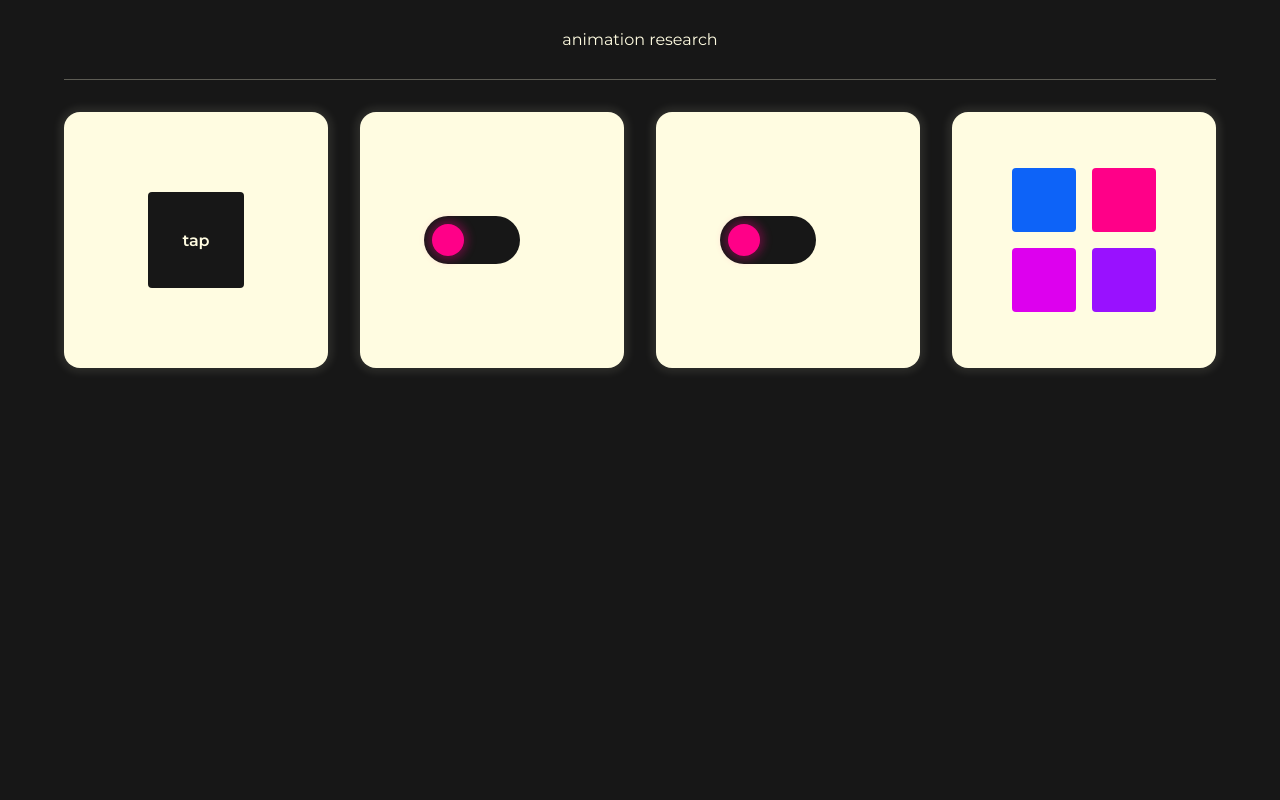
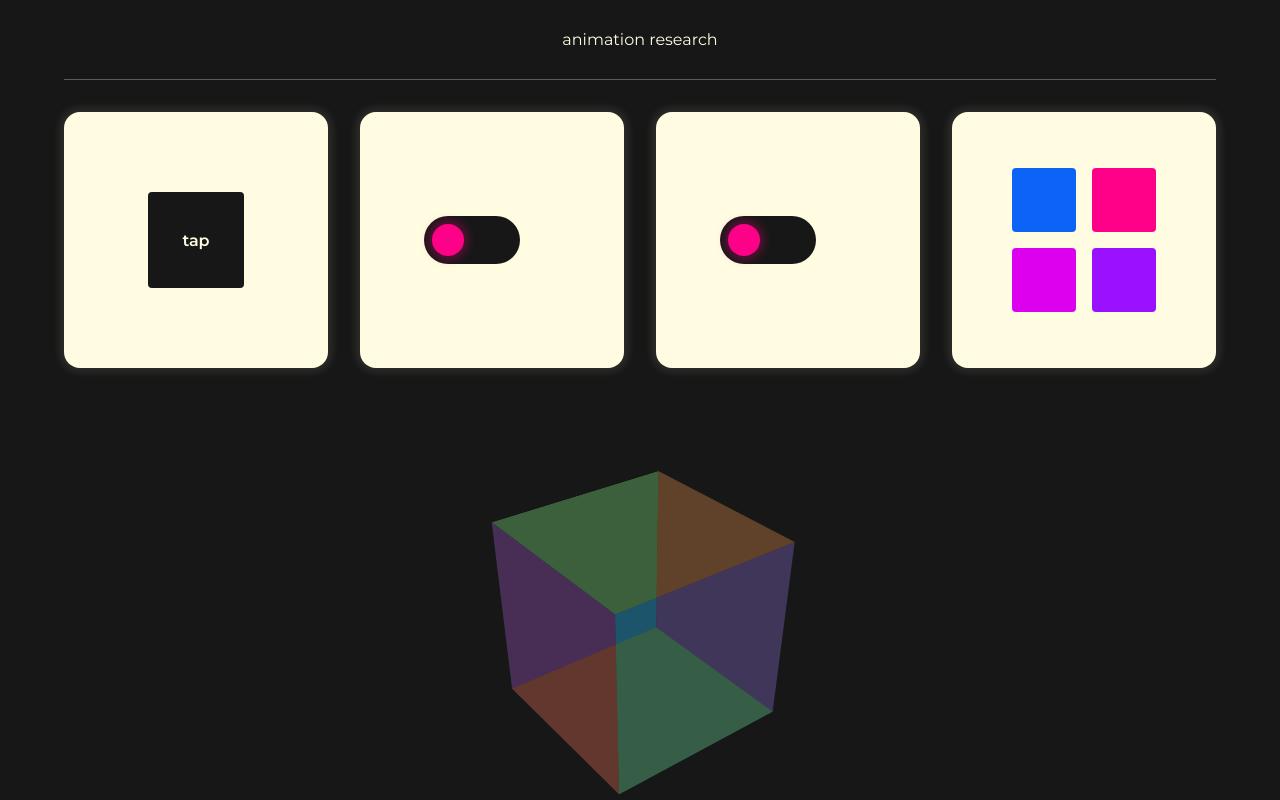
Before and after one commit to qtenebrae/animation-research, a Next.js app: page / in a window 1280 px wide. Built offline with nearby package versions, Linux system fonts and the light colour scheme.

Commit message:
feat: cube with useAnimationFrame

```diff
--- a/public/styles/globals.css
+++ b/public/styles/globals.css
@@ -3,6 +3,7 @@ body {
     max-width: 100vw;
     height: 100vh;
     overflow-x: hidden;
+    scrollbar-width: none;
 }
 
 body {
@@ -30,3 +31,7 @@ button {
     font-size: 1rem;
     border: none;
 }
+
+::-webkit-scrollbar {
+    display: none;
+}
--- a/src/components/home/home.module.css
+++ b/src/components/home/home.module.css
@@ -49,4 +49,49 @@
 .space {
     grid-column: span 4;
     grid-row: span 2;
+
+    display: flex;
+    justify-content: center;
+    align-items: center;
+
+    perspective: 800px;
 }
+
+.cube {
+    width: 200px;
+    height: 200px;
+    position: relative;
+    transform-style: preserve-3d;
+}
+
+.side {
+    position: absolute;
+    width: 100%;
+    height: 100%;
+    opacity: 0.2;
+}
+
+.front {
+    transform: rotateY(0deg) translateZ(100px);
+    background-color: var(--blue);
+}
+.right {
+    transform: rotateY(90deg) translateZ(100px);
+    background-color: var(--pink);
+}
+.back {
+    transform: rotateY(180deg) translateZ(100px);
+    background-color: var(--blue);
+}
+.left {
+    transform: rotateY(-90deg) translateZ(100px);
+    background-color: var(--pink);
+}
+.top {
+    transform: rotateX(90deg) translateZ(100px);
+    background-color: var(--green);
+}
+.bottom {
+    transform: rotateX(-90deg) translateZ(100px);
+    background-color: var(--green);
+}
--- a/src/components/home/home.tsx
+++ b/src/components/home/home.tsx
@@ -2,10 +2,12 @@
 
 import styles from './home.module.css';
 
-import { AnimatePresence, motion } from 'motion/react';
-import { useEffect, useState } from 'react';
+import { AnimatePresence, motion, useAnimationFrame } from 'motion/react';
+import { useEffect, useState, useRef } from 'react';
+
 import { Card } from '@/components/ui/card/card';
 import { Toggle } from '@/components/ui/toggle/toggle';
+import cn from 'classnames';
 
 export const Home = () => {
     const toggleSwitch = () => setIsOn(!isOn);
@@ -17,6 +19,17 @@ export const Home = () => {
         const timeout = setTimeout(() => setOrder(shuffle(order)), 1000);
         return () => clearTimeout(timeout);
     }, [order]);
+
+    const cubeRef = useRef<HTMLDivElement>(null);
+
+    useAnimationFrame(t => {
+        if (!cubeRef.current) return;
+
+        const rotate = Math.sin(t / 10000) * 200;
+        const y = (1 + Math.sin(t / 1000)) * -50 + 50;
+
+        cubeRef.current.style.transform = `translateY(${y}px) rotateX(${rotate}deg) rotateY(${rotate}deg)`;
+    });
 
     return (
         <div className={styles.home}>
@@ -93,14 +106,23 @@ export const Home = () => {
                 </div>
             </Card>
 
-            <div className={styles.space} />
+            <div className={styles.space}>
+                <motion.div className={styles.cube} ref={cubeRef}>
+                    <div className={cn(styles.side, styles.front)} />
+                    <div className={cn(styles.side, styles.left)} />
+                    <div className={cn(styles.side, styles.right)} />
+                    <div className={cn(styles.side, styles.top)} />
+                    <div className={cn(styles.side, styles.bottom)} />
+                    <div className={cn(styles.side, styles.back)} />
+                </motion.div>
+            </div>
 
             {Array.from({ length: 4 }).map((_, i) => (
                 <Card
                     key={i}
                     initial={{ opacity: 0, scale: 0 }}
                     whileInView={{ opacity: 1, scale: 1 }}
-                    transition={{ duration: 0.4 }}
+                    transition={{ type: 'spring', duration: 0.4 }}
                     viewport={{ once: true }}
                 />
             ))}
```
